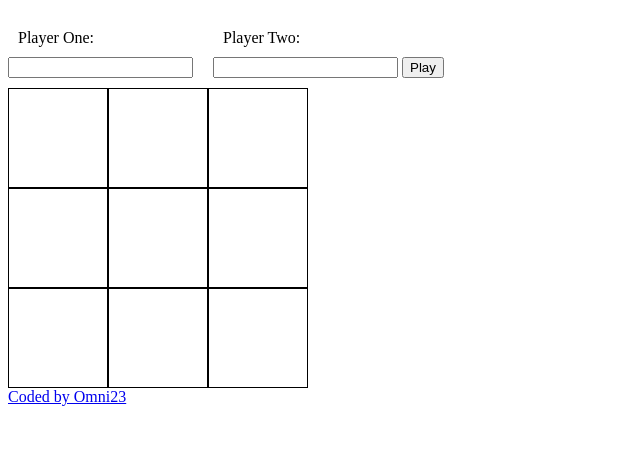
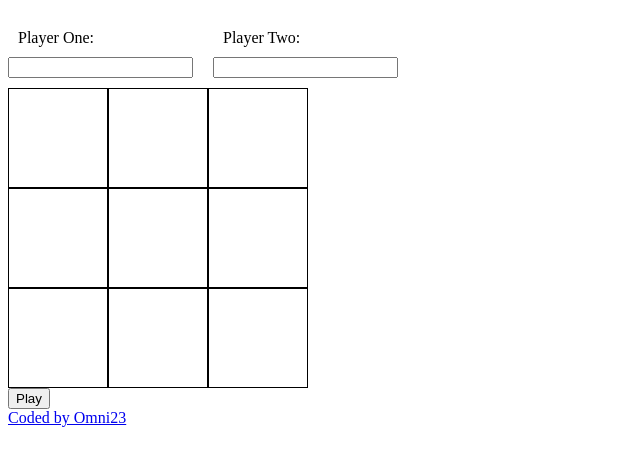
Before and after one commit to holdenr505/odin-tic-tac-toe, a plain HTML site: page index.html in a window 1280 px wide. Shown: the part 61-524 px from the top of the page, without its empty margins (0-640 px from the left). Drawn offline with Linux system fonts and the light colour scheme.

```diff
--- a/index.html
+++ b/index.html
@@ -19,7 +19,8 @@
     <h1>Tic Tac Toe</h1>
   </header>
   <main>
-    <form action="" method="">
+    <div id="status-text"></div>
+    <form action="" method="" id="player-form">
       <div>
         <label for="playerOneName">
           Player One:
@@ -33,8 +34,6 @@
         </label>
         <input type="text" id="playerTwoName" name="playerTwoName"
         required>
-
-        <button id="start">Play</button>
       </div>
     </form>
     <div id="grid-container">
@@ -48,6 +47,8 @@
       <div class="tile"></div>
       <div class="tile"></div>
     </div>
+
+    <button id="start" form="player-form">Play</button>
   </main>
   <footer>
     <a href="https://www.github.com/omni23">Coded by Omni23</a>
```
